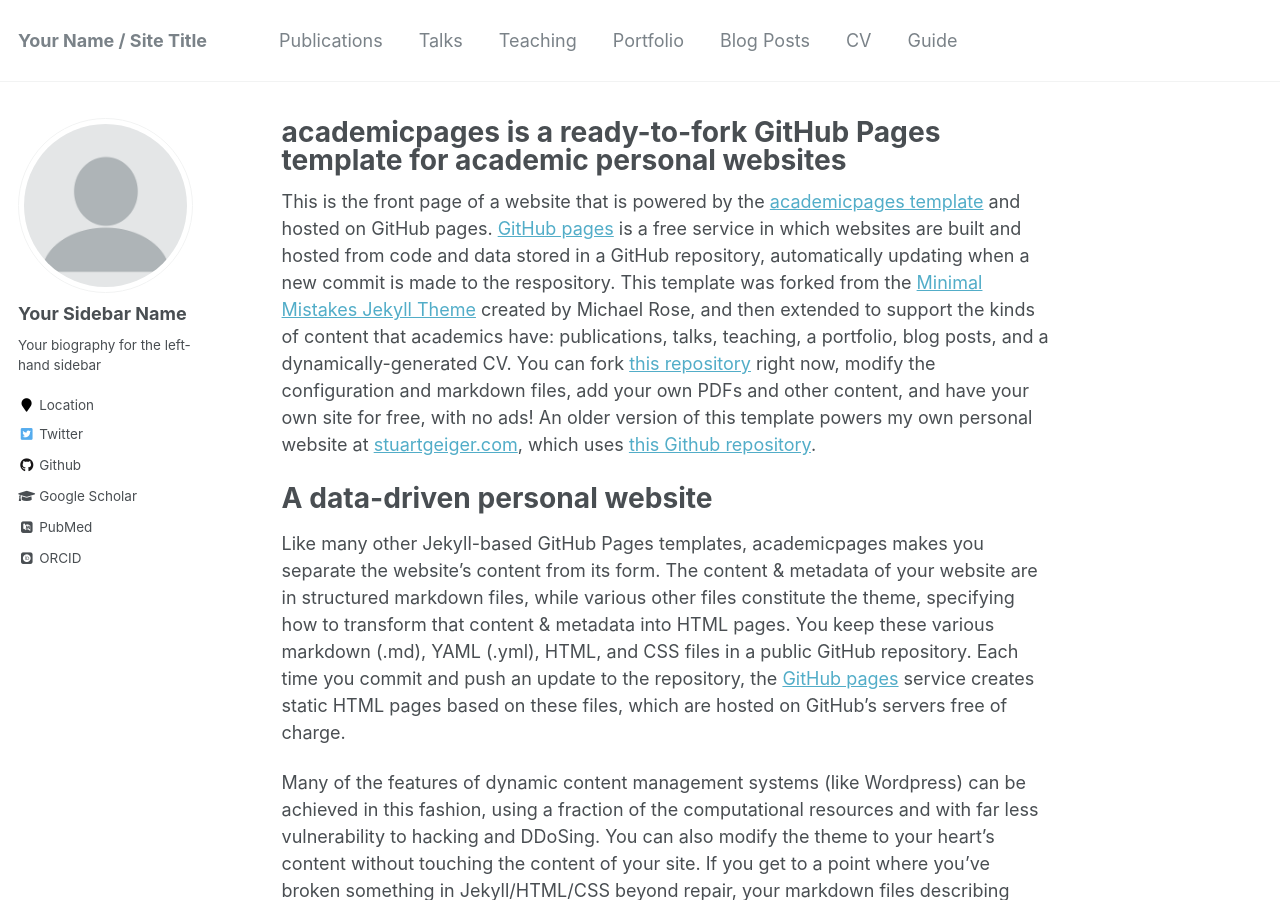
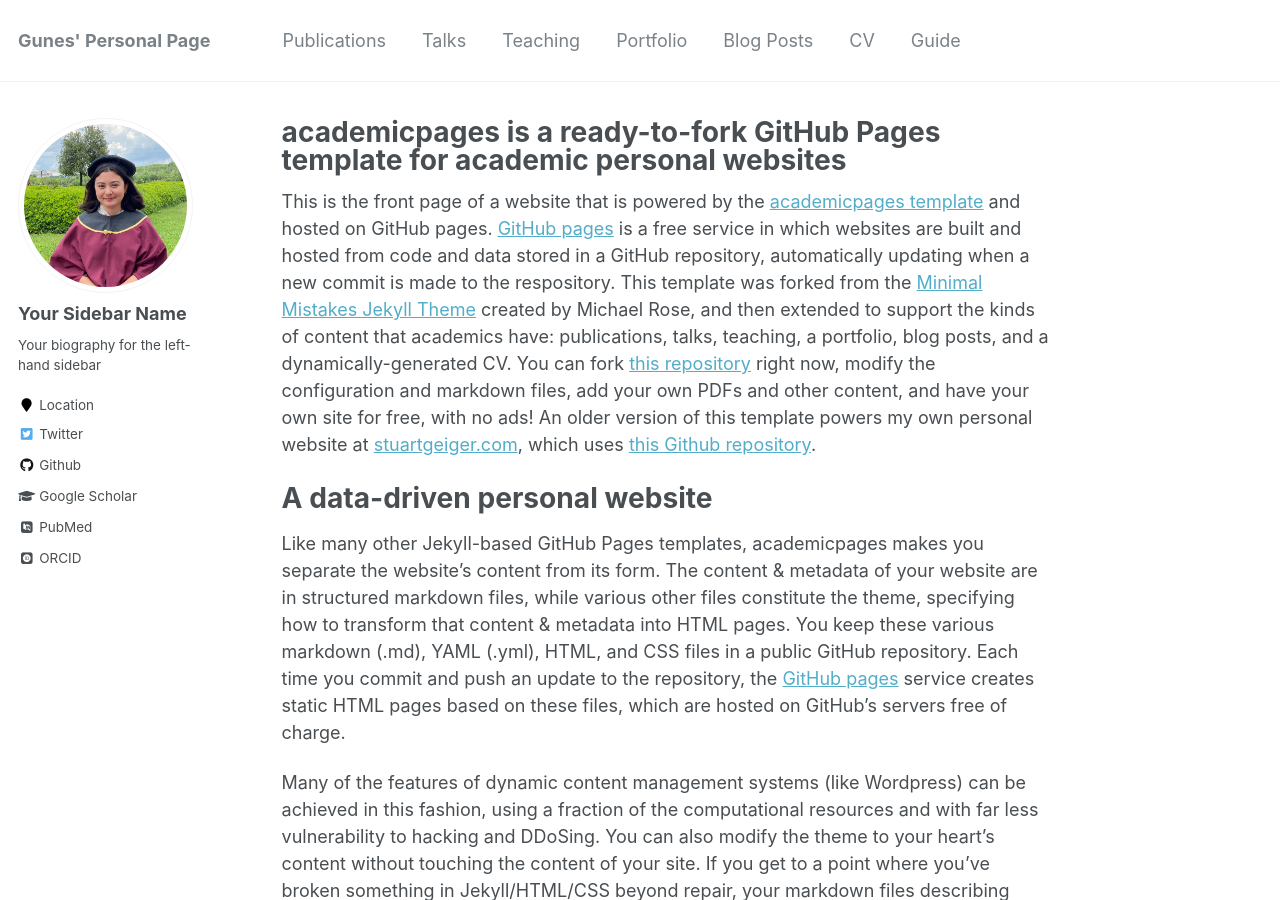
Before and after one commit to gozgun/gozgun.github.io, a Jekyll site: the page built from _pages/about.md, in a window 1280 px wide and 900 px high. Built offline with Jekyll 4.4.1, drawn with Linux system fonts in a browser that asks for light colours; some web fonts are replaced; some of the changed text lies outside the part shown.

Commit message:
Profile picture

```diff
--- a/_config.yml
+++ b/_config.yml
@@ -7,10 +7,10 @@
 
 # Site Settings
 locale                   : "en-US"
-title                    : "Your Name / Site Title"
+title                    : "Gunes' Personal Page"
 title_separator          : "-"
-name                     : &name "Your Name"
-description              : &description "personal description"
+name                     : &name "Gunes Ozgun"
+description              : &description "CS MSc student at EPFL"
 url                      : https://academicpages.github.io # the base hostname & protocol for your site e.g. "https://mmistakes.github.io"
 baseurl                  : "" # the subpath of your site, e.g. "/blog"
 repository               : "academicpages/academicpages.github.io"
@@ -81,7 +81,7 @@ analytics:
 # Site Author
 author:
   name             : "Your Sidebar Name"
-  avatar           : "profile.png"
+  avatar           : "profile_gunes.jpeg"
   bio              : "Your biography for the left-hand sidebar"
   location         : "Location"
   employer         :
```
Also changed, not shown: images/profile_gunes.jpeg (added).
